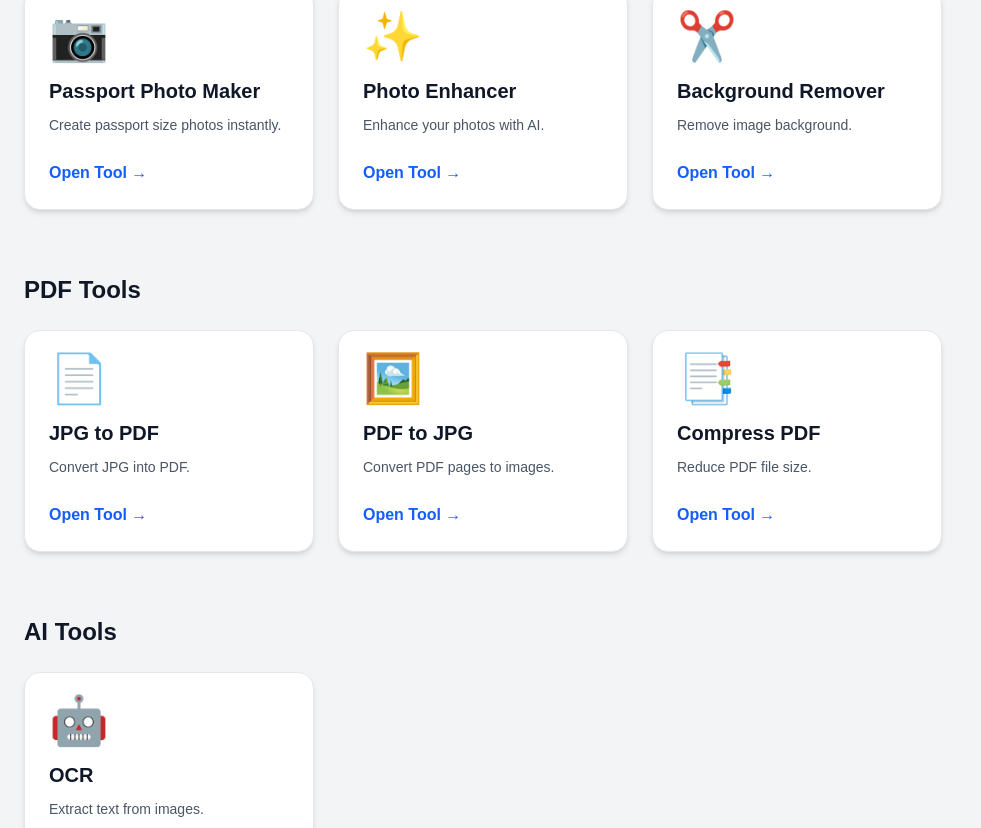
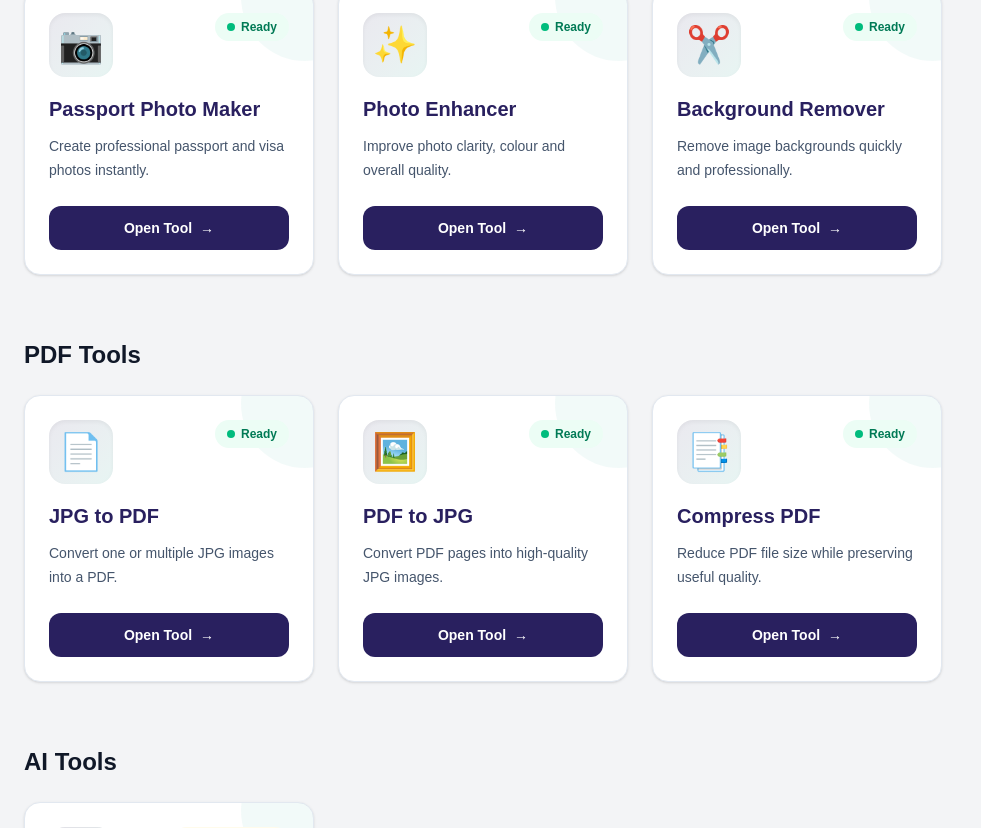
Before and after one commit to Shivanandudigital/Shivanandu--Digital, a Next.js app: page / in a window 1280 px wide. Shown: the part 2292-3120 px from the top of the page, without its empty margins (0-981 px from the left). Built offline with nearby package versions, Linux system fonts and the light colour scheme.

Commit message:
Upgrade tool cards with professional status design

```diff
--- a/components/Services.tsx
+++ b/components/Services.tsx
@@ -102,6 +102,7 @@ export default function Services() {
                       description={tool.description}
                       icon={tool.icon}
                       href={`/tools/${tool.slug}`}
+                      status={tool.status}
                     />
                   ))}
                 </div>
--- a/components/ToolCard.tsx
+++ b/components/ToolCard.tsx
@@ -1,10 +1,12 @@
 import Link from "next/link";
+import type { ToolStatus } from "../data/tools";
 
 type ToolCardProps = {
   title: string;
   description: string;
   icon: string;
   href: string;
+  status: ToolStatus;
 };
 
 export default function ToolCard({
@@ -12,26 +14,74 @@ export default function ToolCard({
   description,
   icon,
   href,
+  status,
 }: ToolCardProps) {
+  const isReady = status === "ready";
+
   return (
-    <Link href={href} className="block h-full">
-      <div className="h-full cursor-pointer rounded-2xl border border-gray-200 bg-white p-5 shadow-md transition-all duration-300 hover:-translate-y-1 hover:shadow-xl sm:p-6">
-        <div className="mb-4 text-4xl sm:text-5xl">{icon}</div>
+    <Link
+      href={href}
+      className="group block h-full rounded-2xl outline-none focus-visible:ring-2 focus-visible:ring-[#009B83] focus-visible:ring-offset-2"
+      aria-label={`${title} — ${isReady ? "Open tool" : "Coming soon"}`}
+    >
+      <article className="relative flex h-full min-h-[260px] flex-col overflow-hidden rounded-2xl border border-slate-200 bg-white p-5 shadow-sm transition-all duration-300 group-hover:-translate-y-1.5 group-hover:border-[#009B83]/40 group-hover:shadow-xl sm:p-6">
+        <div
+          aria-hidden="true"
+          className="absolute -right-14 -top-14 h-32 w-32 rounded-full bg-[#009B83]/5 transition-transform duration-300 group-hover:scale-150"
+        />
 
-        <h3 className="text-xl font-bold text-gray-900 mb-2">
+        <div className="relative flex items-start justify-between gap-3">
+          <div className="flex h-16 w-16 items-center justify-center rounded-2xl bg-gradient-to-br from-[#29205F]/10 to-[#009B83]/10 text-4xl shadow-inner transition-transform duration-300 group-hover:scale-110 group-hover:rotate-3">
+            {icon}
+          </div>
+
+          <span
+            className={
+              isReady
+                ? "inline-flex items-center gap-1.5 rounded-full bg-emerald-50 px-3 py-1.5 text-xs font-bold text-emerald-700"
+                : "inline-flex items-center gap-1.5 rounded-full bg-amber-50 px-3 py-1.5 text-xs font-bold text-amber-700"
+            }
+          >
+            <span
+              aria-hidden="true"
+              className={
+                isReady
+                  ? "h-2 w-2 rounded-full bg-emerald-500"
+                  : "h-2 w-2 rounded-full bg-amber-500"
+              }
+            />
+
+            {isReady ? "Ready" : "Coming Soon"}
+          </span>
+        </div>
+
+        <h3 className="relative mt-5 text-xl font-extrabold leading-tight text-[#29205F]">
           {title}
         </h3>
 
-        <p className="text-gray-600 text-sm leading-6">
+        <p className="relative mt-3 flex-1 text-sm leading-6 text-slate-600">
           {description}
         </p>
 
-        <div className="mt-6">
-          <span className="inline-flex items-center text-blue-600 font-semibold">
-            Open Tool →
+        <div className="relative mt-6">
+          <span
+            className={
+              isReady
+                ? "inline-flex w-full items-center justify-center gap-2 rounded-xl bg-[#29205F] px-4 py-3 text-sm font-bold text-white transition group-hover:bg-[#009B83]"
+                : "inline-flex w-full items-center justify-center gap-2 rounded-xl bg-slate-100 px-4 py-3 text-sm font-bold text-slate-600 transition group-hover:bg-amber-50 group-hover:text-amber-700"
+            }
+          >
+            {isReady ? "Open Tool" : "View Details"}
+
+            <span
+              aria-hidden="true"
+              className="transition-transform duration-300 group-hover:translate-x-1"
+            >
+              →
+            </span>
           </span>
         </div>
-      </div>
+      </article>
     </Link>
   );
 }
--- a/data/tools.ts
+++ b/data/tools.ts
@@ -1,11 +1,25 @@
-export const tools = [
+export type ToolStatus = "ready" | "coming-soon";
+
+export type DigitalTool = {
+  id: number;
+  name: string;
+  slug: string;
+  category: string;
+  icon: string;
+  description: string;
+  status: ToolStatus;
+};
+
+export const tools: DigitalTool[] = [
   {
     id: 1,
     name: "Passport Photo Maker",
     slug: "passport-photo-maker",
     category: "Photo Tools",
     icon: "📷",
-    description: "Create passport size photos instantly.",
+    description:
+      "Create professional passport and visa photos instantly.",
+    status: "ready",
   },
   {
     id: 2,
@@ -13,7 +27,9 @@ export const tools = [
     slug: "photo-enhancer",
     category: "Photo Tools",
     icon: "✨",
-    description: "Enhance your photos with AI.",
+    description:
+      "Improve photo clarity, colour and overall quality.",
+    status: "ready",
   },
   {
     id: 3,
@@ -21,7 +37,9 @@ export const tools = [
     slug: "background-remover",
     category: "Photo Tools",
     icon: "✂️",
-    description: "Remove image background.",
+    description:
+      "Remove image backgrounds quickly and professionally.",
+    status: "ready",
   },
   {
     id: 4,
@@ -29,7 +47,9 @@ export const tools = [
     slug: "jpg-to-pdf",
     category: "PDF Tools",
     icon: "📄",
-    description: "Convert JPG into PDF.",
+    description:
+      "Convert one or multiple JPG images into a PDF.",
+    status: "ready",
   },
   {
     id: 5,
@@ -37,7 +57,9 @@ export const tools = [
     slug: "pdf-to-jpg",
     category: "PDF Tools",
     icon: "🖼️",
-    description: "Convert PDF pages to images.",
+    description:
+      "Convert PDF pages into high-quality JPG images.",
+    status: "ready",
   },
   {
     id: 6,
@@ -45,7 +67,9 @@ export const tools = [
     slug: "compress-pdf",
     category: "PDF Tools",
     icon: "📑",
-    description: "Reduce PDF file size.",
+    description:
+      "Reduce PDF file size while preserving useful quality.",
+    status: "ready",
   },
   {
     id: 7,
@@ -53,7 +77,9 @@ export const tools = [
     slug: "ocr",
     category: "AI Tools",
     icon: "🤖",
-    description: "Extract text from images.",
+    description:
+      "Extract editable text from images and scanned documents.",
+    status: "coming-soon",
   },
   {
     id: 8,
@@ -61,6 +87,8 @@ export const tools = [
     slug: "passport-service",
     category: "Online Services",
     icon: "🌐",
-    description: "Apply for passport assistance.",
+    description:
+      "Get professional assistance with passport applications.",
+    status: "coming-soon",
   },
 ];
```
